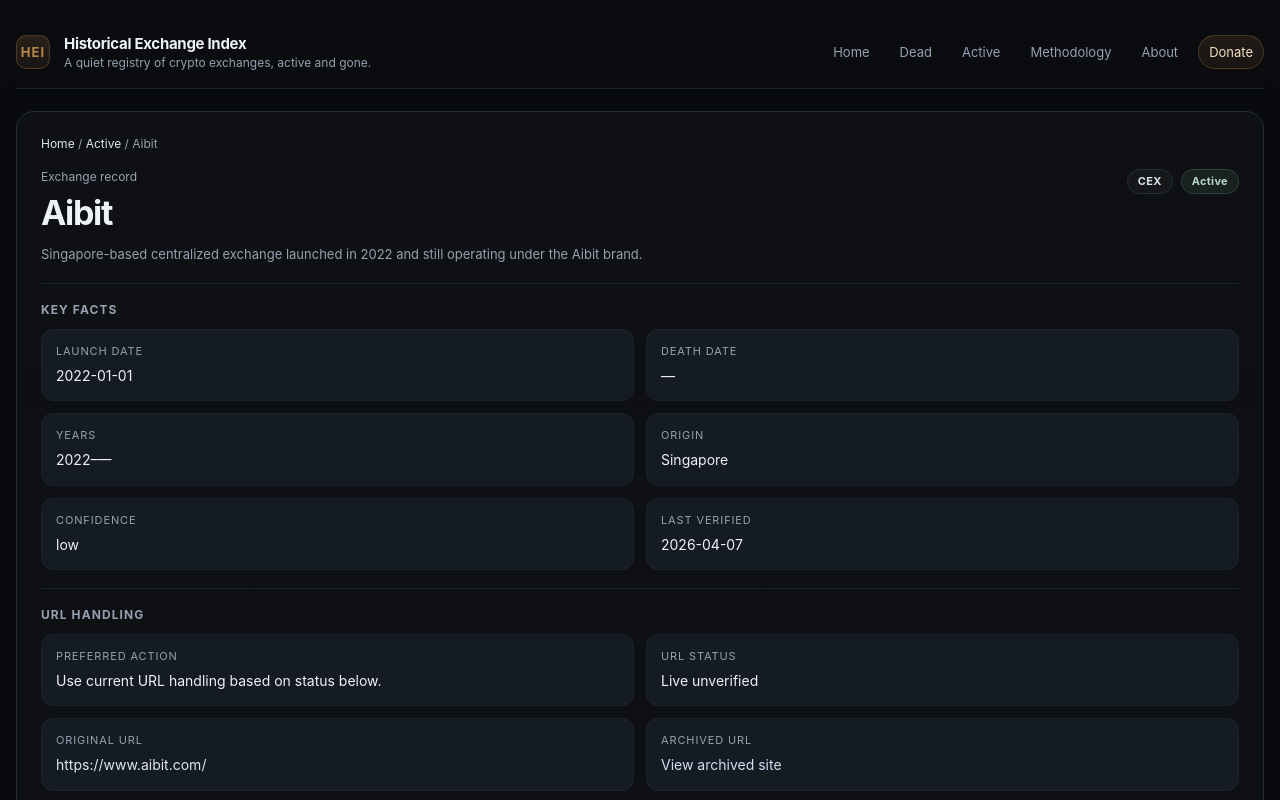
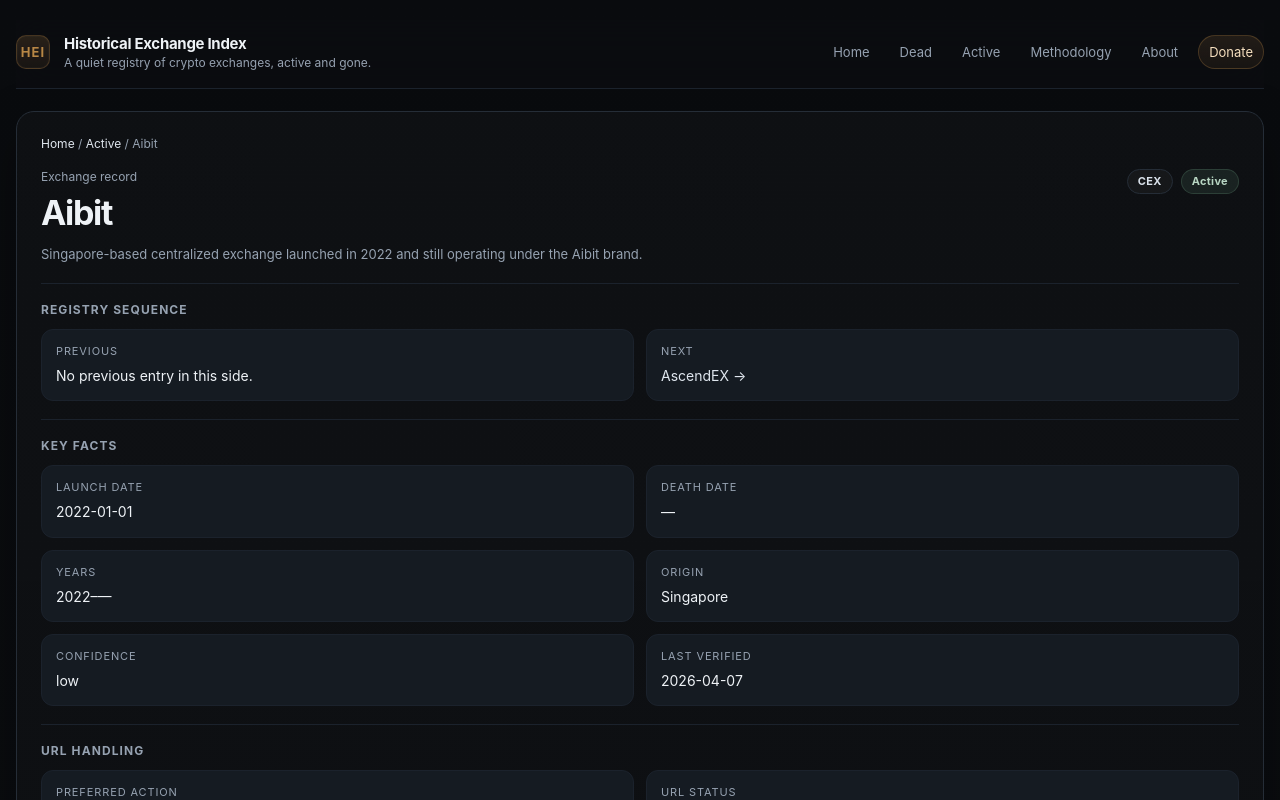
Before and after one commit to badjoke-lab/historical-exchange-index, a Next.js app: page /exchange/aibit/ in a window 1280 px wide. Shown: the top 800 px of the page. Built offline with nearby package versions, Linux system fonts and the light colour scheme.

Commit message:
HEI: add previous and next navigation on detail pages

```diff
--- a/src/app/exchange/[slug]/page.tsx
+++ b/src/app/exchange/[slug]/page.tsx
@@ -15,9 +15,21 @@ type DetailPageProps = {
 }
 
 const DEAD_SIDE = new Set(['dead', 'merged', 'acquired', 'rebranded'])
+const ACTIVE_SIDE = new Set(['active', 'limited', 'inactive'])
 
 function chipClass(status: string) {
   return `chip ${status}`
+}
+
+function sortDeadSide(a: ReturnType<typeof loadEntities>[number], b: ReturnType<typeof loadEntities>[number]) {
+  const aDate = a.death_date ?? ''
+  const bDate = b.death_date ?? ''
+  if (aDate !== bDate) return aDate < bDate ? 1 : -1
+  return a.canonical_name.localeCompare(b.canonical_name)
+}
+
+function sortActiveSide(a: ReturnType<typeof loadEntities>[number], b: ReturnType<typeof loadEntities>[number]) {
+  return a.canonical_name.localeCompare(b.canonical_name)
 }
 
 export function generateStaticParams() {
@@ -50,6 +62,14 @@ export default async function ExchangeDetailPage({ params }: DetailPageProps) {
 
   const { entity, events, evidence, relatedEntities, prefersArchive } = detail
   const isDeadSide = DEAD_SIDE.has(entity.status)
+
+  const sideEntities = loadEntities()
+    .filter((item) => (isDeadSide ? DEAD_SIDE.has(item.status) : ACTIVE_SIDE.has(item.status)))
+    .sort(isDeadSide ? sortDeadSide : sortActiveSide)
+
+  const currentIndex = sideEntities.findIndex((item) => item.slug === entity.slug)
+  const prevEntity = currentIndex > 0 ? sideEntities[currentIndex - 1] : null
+  const nextEntity = currentIndex >= 0 && currentIndex < sideEntities.length - 1 ? sideEntities[currentIndex + 1] : null
 
   const originalUrlClickable =
     entity.official_url_status === 'live_verified' ||
@@ -98,6 +118,36 @@ export default async function ExchangeDetailPage({ params }: DetailPageProps) {
               Also known as: {entity.aliases.join(', ')}
             </div>
           ) : null}
+
+          <div className="section">
+            <h4>Registry sequence</h4>
+            <div className="fact-grid">
+              <div className="fact">
+                <div className="k">Previous</div>
+                <div className="v">
+                  {prevEntity ? (
+                    <Link className="subtle-link" href={`/exchange/${prevEntity.slug}/`}>
+                      ← {prevEntity.canonical_name}
+                    </Link>
+                  ) : (
+                    'No previous entry in this side.'
+                  )}
+                </div>
+              </div>
+              <div className="fact">
+                <div className="k">Next</div>
+                <div className="v">
+                  {nextEntity ? (
+                    <Link className="subtle-link" href={`/exchange/${nextEntity.slug}/`}>
+                      {nextEntity.canonical_name} →
+                    </Link>
+                  ) : (
+                    'No next entry in this side.'
+                  )}
+                </div>
+              </div>
+            </div>
+          </div>
 
           <div className="section">
             <h4>Key facts</h4>
```
